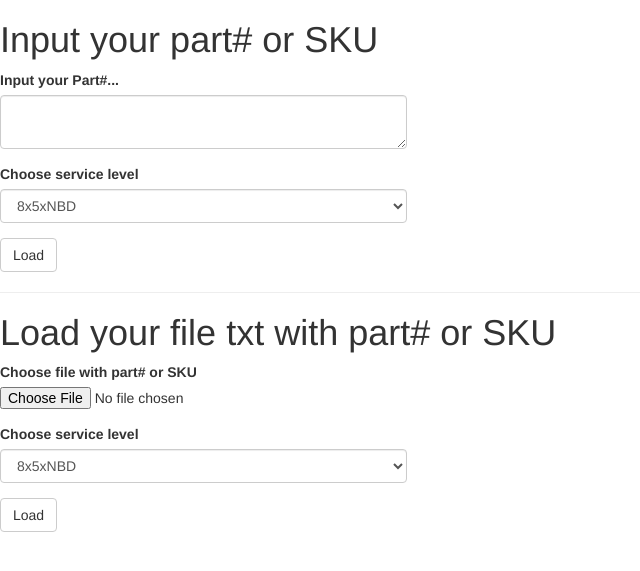
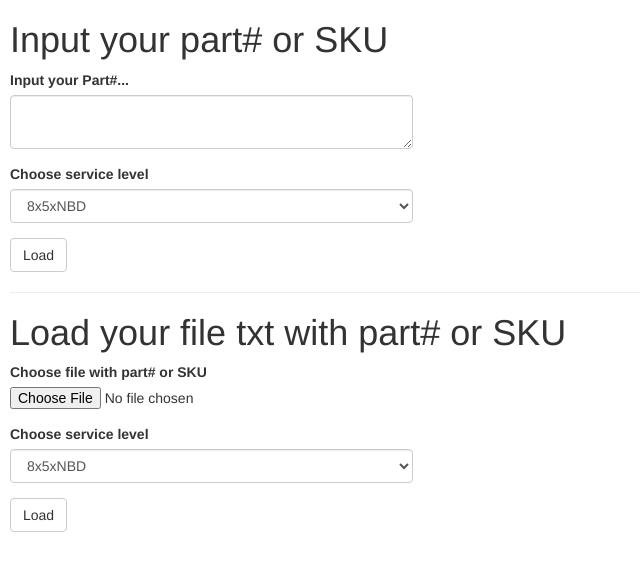
Before and after one commit to StereoTyp94/cisco_dev, a Flask app: page / in a window 1280 px wide. Shown: the top 571 px of the page, without its empty margins (0-640 px from the left). Run offline with Flask 2, Linux system fonts and the light colour scheme; some libraries are stand-ins or nearby versions.

Commit message:
Add requirements.txt

```diff
--- a/app/templates/index.html
+++ b/app/templates/index.html
@@ -12,9 +12,9 @@
 
 {% endblock %}
 {% block content %}
-<body >
+<body style="padding-left: 10px;">
     <h1>Input your part# or SKU</h1>
-    <div class="row">
+    <div class="row" >
         <div class="col-md-4">
             {{ wtf.quick_form(formInput) }}
         </div>
```
Also changed, not shown: requirements.txt (added, +22 -0 lines).
